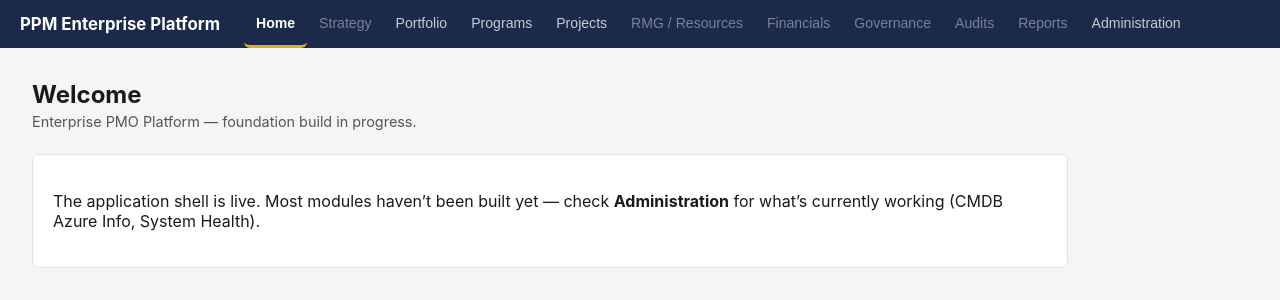
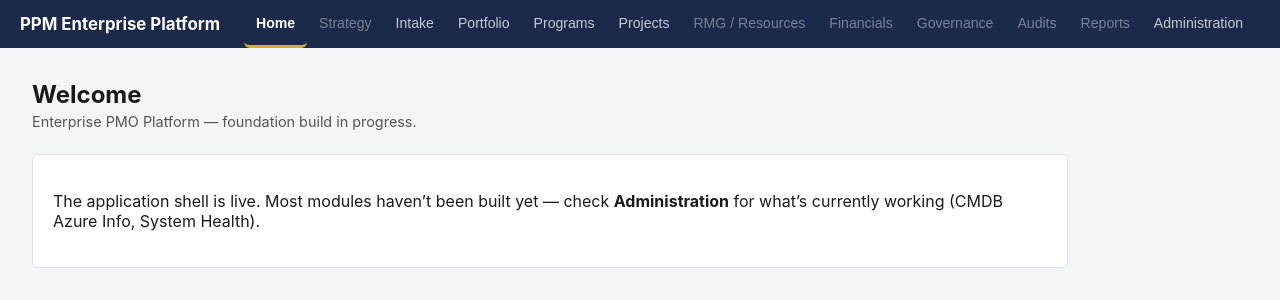
Before and after one commit to boscod35-rgb/agsppmdb, a React (Vite) app: page / in a window 1280 px wide. Shown: the top 300 px of the page. Built offline with nearby package versions, Linux system fonts and the light colour scheme.

Commit message:
Add files via upload

```diff
--- a/src/App.jsx
+++ b/src/App.jsx
@@ -11,13 +11,18 @@ import PortfolioPage from './pages/PortfolioPage.jsx';
 import ProgramPage from './pages/ProgramPage.jsx';
 import ProjectsPage from './pages/ProjectsPage.jsx';
 import ProjectWorkspacePage from './pages/ProjectWorkspacePage.jsx';
+import TemplatesPage from './pages/TemplatesPage.jsx';
+import IntakePage from './pages/IntakePage.jsx';
 import PlaceholderPage from './pages/PlaceholderPage.jsx';
 
 // Top-level navigation, per Framework Section 87.
 // Portfolio / Programs / Projects flipped to built:true in Chunk 03.
+// Intake added in Chunk 04 (Module 09) - sits before Portfolio since
+// a request has no Portfolio yet until it's Converted to a Project.
 const NAV_ITEMS = [
   { id: 'home', label: 'Home', built: true },
   { id: 'strategy', label: 'Strategy', built: false },
+  { id: 'intake', label: 'Intake', built: true },
   { id: 'portfolio', label: 'Portfolio', built: true },
   { id: 'programs', label: 'Programs', built: true },
   { id: 'projects', label: 'Projects', built: true },
@@ -39,7 +44,7 @@ const ADMIN_ITEMS = [
   { id: 'admin-lifecycle', label: 'Lifecycle / Stage-Gate', built: true },
   { id: 'admin-branding', label: 'Branding & Theme', built: true },
   { id: 'admin-rules', label: 'Rules', built: false },
-  { id: 'admin-templates', label: 'Global Templates', built: false },
+  { id: 'admin-templates', label: 'Global Templates', built: true }, // Chunk 04, Module 08
   { id: 'admin-modules', label: 'Modules', built: false },
   { id: 'admin-security', label: 'Security', built: false },
 ];
@@ -67,8 +72,10 @@ export default function App() {
       if (activeAdmin === 'admin-numbering') return <NumberingPage />;
       if (activeAdmin === 'admin-lifecycle') return <LifecyclePage />;
       if (activeAdmin === 'admin-branding') return <BrandingPage />;
+      if (activeAdmin === 'admin-templates') return <TemplatesPage />;
     }
 
+    if (activeNav === 'intake') return <IntakePage />;
     if (activeNav === 'portfolio') return <PortfolioPage />;
     if (activeNav === 'programs') return <ProgramPage />;
     if (activeNav === 'projects') {
```
